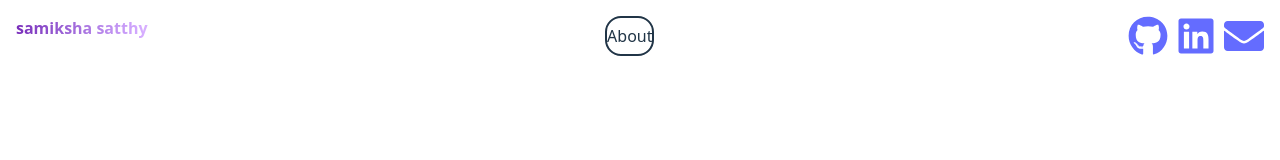
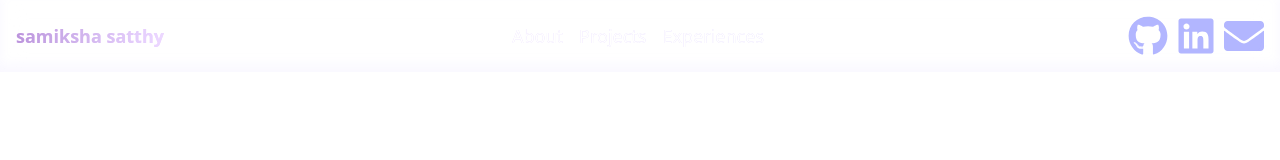
Before and after one commit to samiksha-satthy/portfolio, a React (Vite) app: page / in a window 1280 px wide. Shown: the top 160 px of the page. Built offline with nearby package versions, Linux system fonts and the light colour scheme.

Commit message:
updated ui, navbar

```diff
--- a/package.json
+++ b/package.json
@@ -13,7 +13,8 @@
     "@tailwindcss/vite": "^4.1.17",
     "react": "^19.2.0",
     "react-dom": "^19.2.0",
-    "react-icons": "^5.5.0"
+    "react-icons": "^5.5.0",
+    "react-scroll": "^1.9.3"
   },
   "devDependencies": {
     "@eslint/js": "^9.39.1",
--- a/src/App.jsx
+++ b/src/App.jsx
@@ -1,25 +1,36 @@
-import './App.css'
-import React from 'react'
-import NavBar from './components/NavBar'
-import Title from './components/Title'
-import About from './components/About'
-import Projects from './components/Projects'
-import Footer from './components/Footer'
-import Experiences from './components/Experiences'
+import "./App.css";
+import React from "react";
+import NavBar from "./components/NavBar";
+import Title from "./components/Title";
+import About from "./components/About";
+import Projects from "./components/Projects";
+import Footer from "./components/Footer";
+import Experiences from "./components/Experiences";
+import { Element } from "react-scroll";
 
 function App() {
+  return (
+    <div className="flex flex-col">
+      <NavBar />
+      <Element name="title">
+        <Title />
+      </Element>
 
+      <Element name="about">
+        <About />
+      </Element>
 
-  return (
-    <div className='flex flex-col'>
-      <NavBar/>
-      <Title/>
-      <About/>
-      <Projects/>
-      <Experiences/>
-      <Footer/>
+      <Element name="projects">
+        <Projects />
+      </Element>
+
+      <Element name="experiences">
+        <Experiences />
+      </Element>
+
+      <Footer />
     </div>
-  )
+  );
 }
 
-export default App
+export default App;
--- a/src/components/About.jsx
+++ b/src/components/About.jsx
@@ -5,7 +5,7 @@ function About(){
 
 
     return (
-        <div className='flex gap-20 h-screen w-full items-center justify-center'>
+        <div className='flex gap-20 h-screen w-full items-center justify-center' id="about">
             <div className='flex flex-col gap-20 justify-center items-center'>
                 <h1 className='text-transparent bg-clip-text bg-linear-to-r from-purple-800 to-purple-300 p-4'><b>About Me</b></h1>
                 <p className='text-black w-100'>im a computer engineering studentim a computer engineering studentim a computer engineering studentim a computer engineering studentim a computer engineering studentim a computer engineering studentim a computer engineering student</p>
--- a/src/components/Experiences.jsx
+++ b/src/components/Experiences.jsx
@@ -1,7 +1,11 @@
 import React from 'react'
 
 function Experiences(){
-
+    return (
+        <div className='flex justify-center h-screen p-30 font-bold'>
+            <h1>Experiences</h1>
+        </div>
+    )
 }
 
 export default Experiences;
--- a/src/components/NavBar.jsx
+++ b/src/components/NavBar.jsx
@@ -1,23 +1,32 @@
-import React from 'react'
-import Contact from './Contact'
+import React from "react";
+import Contact from "./Contact";
+import { Link } from "react-scroll";
 
-function NavLink(props){
-    return (
-        <div>
-            <h2 className='black'>{props.title}</h2>
-        </div>
-    )
-
+function NavLink(props) {
+  return (
+    <Link to={props.section} smooth={true} duration={500} className="cursor-pointer hover:opacity-80 font-bold text-lg">
+      <p className="text-white">{props.title}</p>
+    </Link>
+  );
 }
 
-function NavBar(){
-    return (<div className='flex-row fixed z-50 top-0 bg-transparent w-full inline-flex justify-between'>
-        <h2 className='font-lg pl-4 pt-4 font-bold text-transparent bg-clip-text bg-linear-to-r from-purple-800 to-purple-300'>samiksha satthy</h2>
-        <div className='flex flex-row gap-2 border-2 rounded-2xl m-4 justify-center items-center'>
-            <NavLink title="About"/>
-        </div>
-        <Contact/>
-    </div>)
+function NavBar() {
+  return (
+    <nav className="flex-row fixed z-10 top-0 bg-linear-to-r from-[#e59cff] via-[#ba9cff] to-[#9cb2ff] bg-clip-text backdrop-blur-md shadow-[inset_0_-7px_11px_#a48fff1f] transition duration-300 ease-in-out opacity-50 w-full inline-flex justify-between items-center">
+      <Link to="title" smooth={true} duration={500} className="cursor-pointer hover:opacity-80">
+        <h2 className="z-20 text-lg pl-4 font-bold text-transparent bg-clip-text bg-linear-to-r from-purple-800 to-purple-300">
+          samiksha satthy
+        </h2>
+      </Link>
+
+      <div className="flex flex-row gap-4 m-4 justify-center items-center ">
+        <NavLink section="about" title="About" />
+        <NavLink section="projects" title="Projects"/>
+        <NavLink section="experiences" title="Experiences"/>
+      </div>
+      <Contact />
+    </nav>
+  );
 }
 
 export default NavBar;
--- a/src/components/Projects.jsx
+++ b/src/components/Projects.jsx
@@ -43,7 +43,7 @@ function Project(props) {
 function Projects() {
   console.log(projects);
   return (
-    <div className="flex flex-col h-auto w-full justify-center items-center gap-5">
+    <div className="flex flex-col h-auto w-full justify-center items-center gap-5 p-30">
       <h1 className="text-transparent bg-clip-text bg-linear-to-r from-purple-800 to-purple-300 p-4">
         <b>Projects</b>
       </h1>
--- a/src/components/Title.jsx
+++ b/src/components/Title.jsx
@@ -2,7 +2,7 @@ import React from 'react'
 
 function Title() {
     return (
-    <div className='flex flex-col items-center justify-center h-screen w-full'>
+    <div className='flex flex-col items-center justify-center h-screen w-full' id="title">
         <h1 className='text-black'>Hello, I'm</h1>
         <h1 className="text-transparent bg-clip-text bg-linear-to-r from-purple-800 to-purple-300 p-4"><b>Samiksha Satthy</b></h1>
         <button className='animate-bounce'></button>
```
Also changed, not shown: 1 other file (tests, documents, lock files or other folders).
